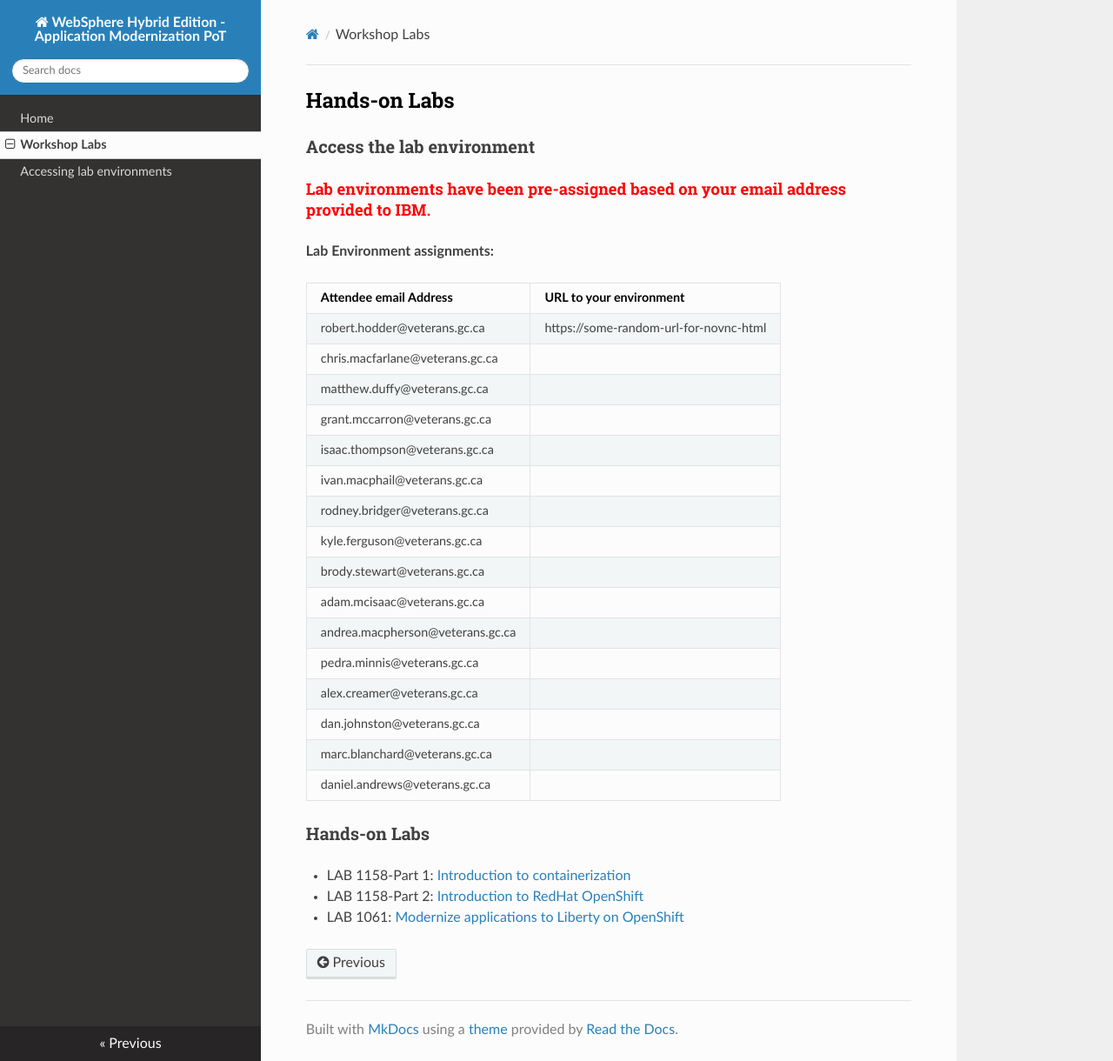
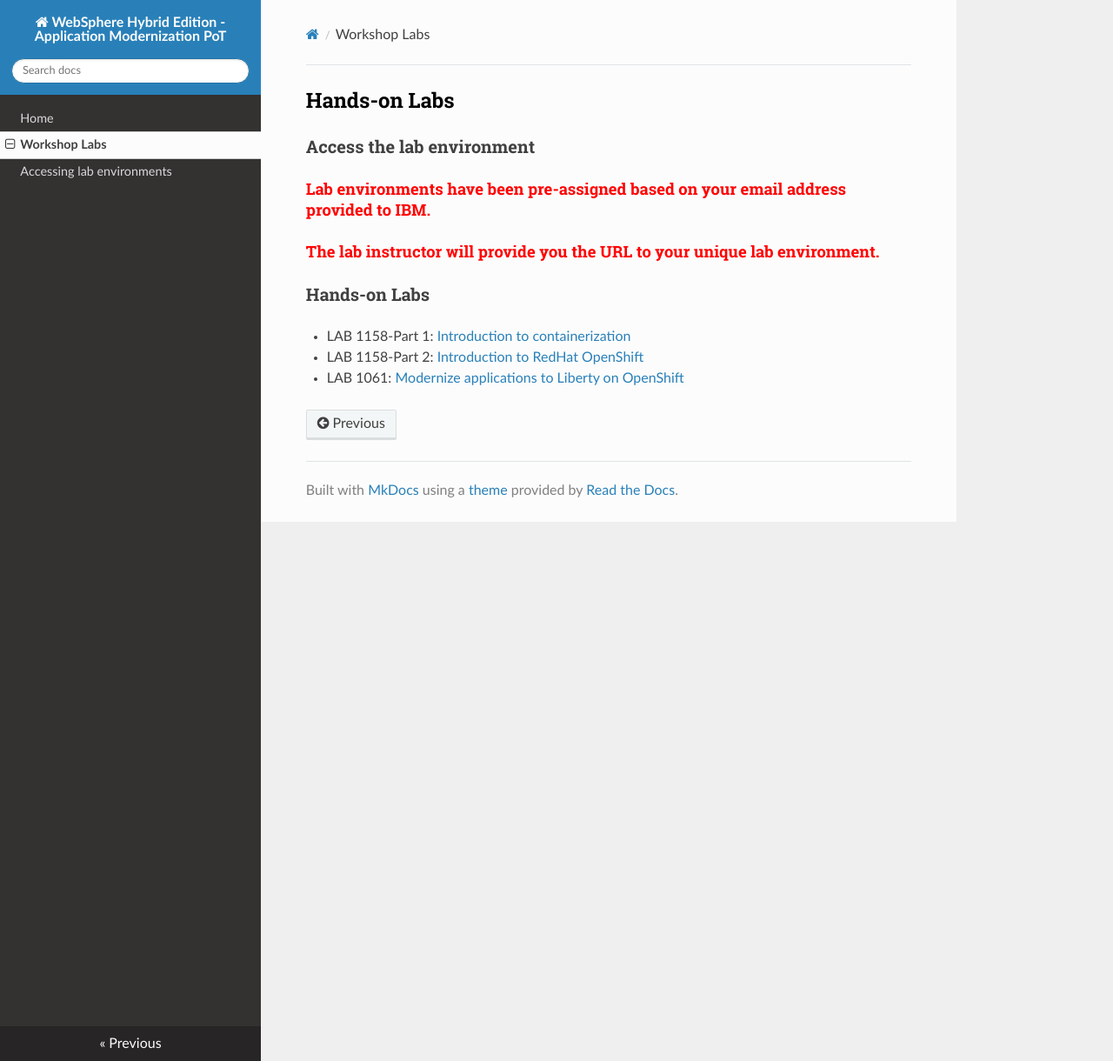
Before and after one commit to kpostreich/AppMod-WHE-POT, an MkDocs documentation site: the page built from docs/day1.md, in a window 1280 px wide and 1220 px high. Shown: the whole window at 87% size. Built offline with MkDocs 1.6.1, drawn with Linux system fonts in a browser that asks for light colours; nearby versions of some CDN libraries.

Commit message:
update page

```diff
--- a/docs/day1.md
+++ b/docs/day1.md
@@ -6,28 +6,7 @@
 
 <h4 style="color:red"> Lab environments have been pre-assigned based on your email address provided to IBM. </h4>
 
-
-  **Lab Environment assignments:**
-
-  Attendee email Address | URL to your environment
-  --------------|----------
-  robert.hodder@veterans.gc.ca | https://some-random-url-for-novnc-html
-  chris.macfarlane@veterans.gc.ca |
-  matthew.duffy@veterans.gc.ca |
-  grant.mccarron@veterans.gc.ca |
-  isaac.thompson@veterans.gc.ca |
-  ivan.macphail@veterans.gc.ca |
-  rodney.bridger@veterans.gc.ca |
-  kyle.ferguson@veterans.gc.ca |
-  brody.stewart@veterans.gc.ca |
-  adam.mcisaac@veterans.gc.ca |
-  andrea.macpherson@veterans.gc.ca |
-  pedra.minnis@veterans.gc.ca |
-  alex.creamer@veterans.gc.ca |
-  dan.johnston@veterans.gc.ca |
-  marc.blanchard@veterans.gc.ca |
-  daniel.andrews@veterans.gc.ca |
-
+<h4 style="color:red"> The lab instructor will provide you the URL to your unique lab environment. </h4>
 
 
 
```
